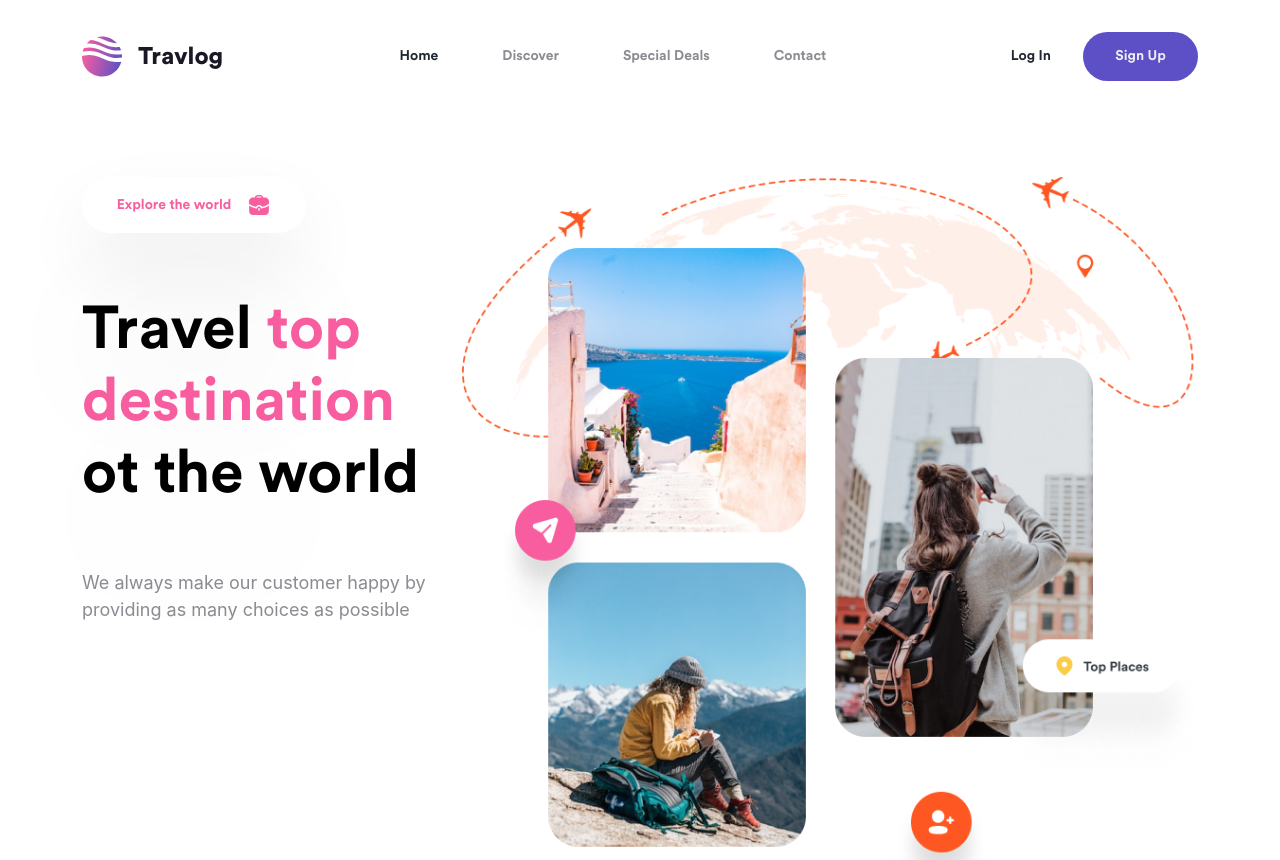
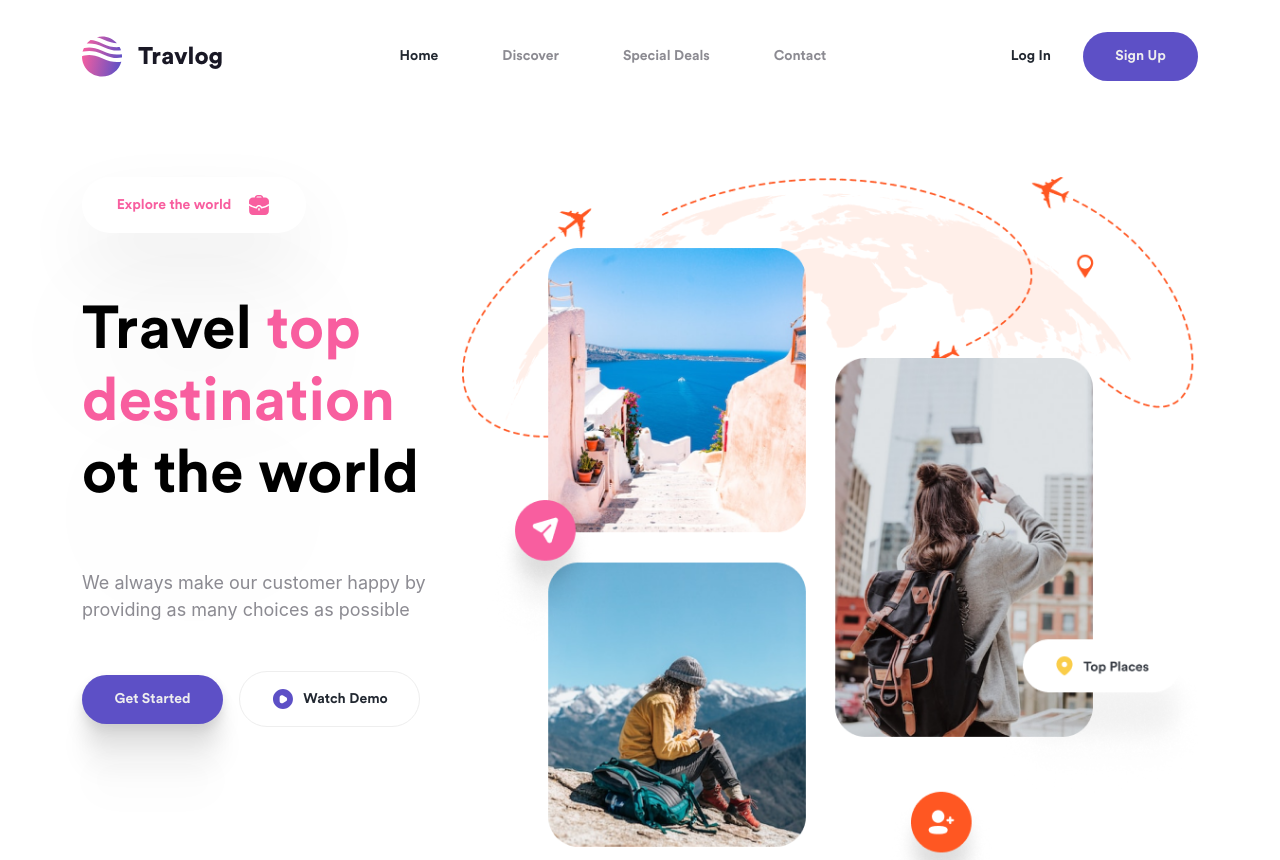
Before and after one commit to aleksi-svaridze/travlog, a React (Create React App) app: page / in a window 1280 px wide. Built offline with nearby package versions, Linux system fonts and the light colour scheme.

Commit message:
Finished: Hero section

```diff
--- a/src/components/Hero.js
+++ b/src/components/Hero.js
@@ -1,5 +1,6 @@
 import HeroBg from '../images/hero-bg.png';
 import Case from '../images/icons/case.svg';
+import PlayBtn from '../images/icons/play_btn.svg';
 
 const Hero = () => {
     return(
@@ -13,6 +14,14 @@ const Hero = () => {
                         </a>
                         <h1 className='text-black fs-69 my-60'>Travel <span className='text-pink'>top destination</span> ot the world</h1>
                         <p className='mb-0 text-blue-dark-50 fw-normal fs-18 font-inter'>We always make our customer happy by providing as many choices as possible</p>
+
+                        <div className='d-flex flex-column row-gap-4 flex-lg-row align-items-lg-center column-gap-3 mt-5'>
+                            <a href="/" className='btn text-capitalize btn-shadow-light fs-14 h-rs-49 rounded-pill bg-purple p-0 d-flex align-items-center justify-content-center w-141 text-gray'>get started</a>
+                            <a href="/" className='btn border border-gray rounded-pill text-capitalize p-0 justify-content-center fs-14 d-flex align-items-center text-blue column-gap-2 h-rs-56 w-181'>
+                                <img src={PlayBtn} alt="Play video button" className='w-24' />
+                                watch demo
+                            </a>
+                        </div>
                     </div>
                 </div>
 
--- a/src/styles/css/main.css
+++ b/src/styles/css/main.css
@@ -182,6 +182,24 @@
   width: 115px;
 }
 
+.w-141 {
+  width: 100%;
+}
+@media screen and (min-width: 992px) {
+  .w-141 {
+    width: 141px;
+  }
+}
+
+.w-181 {
+  width: 100%;
+}
+@media screen and (min-width: 992px) {
+  .w-181 {
+    width: 181px;
+  }
+}
+
 .w-224 {
   width: 224px;
 }
@@ -190,8 +208,26 @@
   height: 49px;
 }
 
+.h-rs-49 {
+  height: 65px;
+}
+@media screen and (min-width: 992px) {
+  .h-rs-49 {
+    height: 49px;
+  }
+}
+
 .h-56 {
   height: 56px;
+}
+
+.h-rs-56 {
+  height: 72px;
+}
+@media screen and (min-width: 992px) {
+  .h-rs-56 {
+    height: 56px;
+  }
 }
 
 .h-713 {
@@ -202,6 +238,14 @@
   box-shadow: 0px 0px 0px 0px rgba(0, 0, 0, 0.071), 0px 34px 75px 0px rgba(0, 0, 0, 0.071), 0px 137px 137px 0px rgba(0, 0, 0, 0.059), 0px 308px 185px 0px rgba(0, 0, 0, 0.039), 0px 548px 219px 0px rgba(0, 0, 0, 0.012), 0px 856px 240px 0px rgba(0, 0, 0, 0);
 }
 
+.btn-shadow-light {
+  box-shadow: 0px 81px 32px rgba(0, 0, 0, 0.01), 0px 45px 27px rgba(0, 0, 0, 0.05), 0px 20px 20px rgba(0, 0, 0, 0.09), 0px 5px 11px rgba(0, 0, 0, 0.1), 0px 0px 0px rgba(0, 0, 0, 0.1);
+}
+
+.border-gray {
+  border-color: #EEEEEE !important;
+}
+
 * {
   font-family: "Circular Std", sans-serif !important;
   font-weight: 700 !important;
--- a/src/styles/scss/main.scss
+++ b/src/styles/scss/main.scss
@@ -6,6 +6,7 @@
 @import './partials/utilities/spacing';
 @import './partials/utilities/sizing';
 @import './partials/utilities/shadows';
+@import './partials/utilities/borders';
 
 @import './partials/components/btn';
 
--- /dev/null
+++ b/src/styles/scss/partials/utilities/_borders.scss
@@ -0,0 +1,3 @@
+.border-gray {
+    border-color: $color-gray !important;
+}
--- a/src/styles/scss/partials/utilities/_shadows.scss
+++ b/src/styles/scss/partials/utilities/_shadows.scss
@@ -6,3 +6,10 @@
                 0px 548px 219px 0px rgba(0, 0, 0, 0.012),
                 0px 856px 240px 0px rgba(0, 0, 0, 0);
 }
+.btn-shadow-light {
+    box-shadow: 0px 81px 32px rgba(0, 0, 0, 0.01),
+                0px 45px 27px rgba(0, 0, 0, 0.05),
+                0px 20px 20px rgba(0, 0, 0, 0.09),
+                0px 5px 11px rgba(0, 0, 0, 0.1),
+                0px 0px 0px rgba(0, 0, 0, 0.1);
+}
--- a/src/styles/scss/partials/utilities/_sizing.scss
+++ b/src/styles/scss/partials/utilities/_sizing.scss
@@ -6,6 +6,24 @@
 }
 .w-115 {
     width: 115px;
+}
+.w-141 {
+    width: 100%;
+
+    @media screen and (min-width: 992px) {
+        & {
+            width: 141px;
+        }
+    }
+}
+.w-181 {
+    width: 100%;
+
+    @media screen and (min-width: 992px) {
+        & {
+            width: 181px;
+        }
+    }
 }
 .w-224 {
     width: 224px;
@@ -16,8 +34,26 @@
 .h-49 {
     height: 49px;
 }
+.h-rs-49 {
+    height: 65px;
+
+    @media screen and (min-width: 992px) {
+        & {
+            height: 49px;
+        }
+    }
+}
 .h-56 {
     height: 56px;
+}
+.h-rs-56 {
+    height: 72px;
+
+    @media screen and (min-width: 992px) {
+        & {
+            height: 56px;
+        }
+    }
 }
 .h-713 {
     height: 713px;
```
Also changed, not shown: 1 other file (tests, documents, lock files or other folders).
